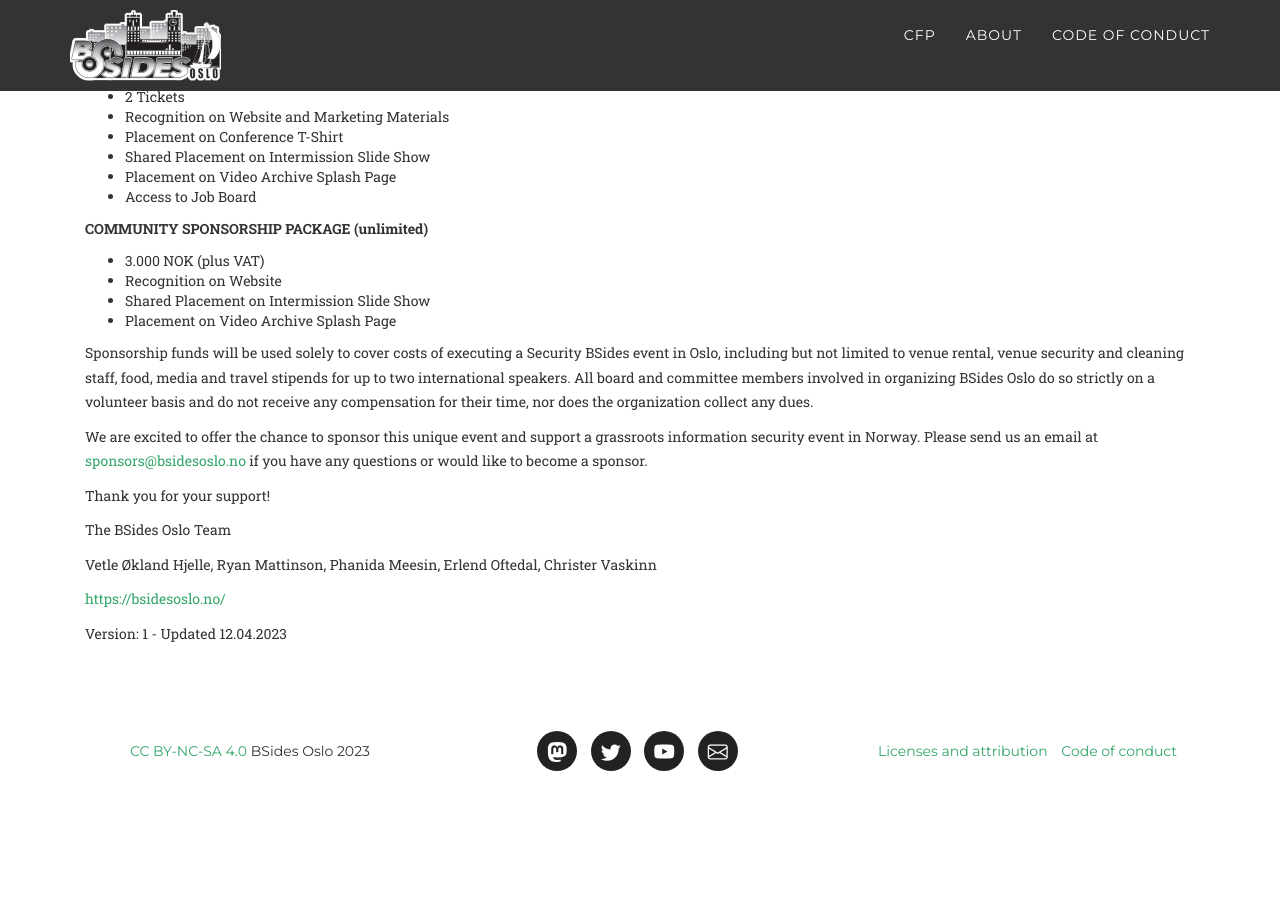
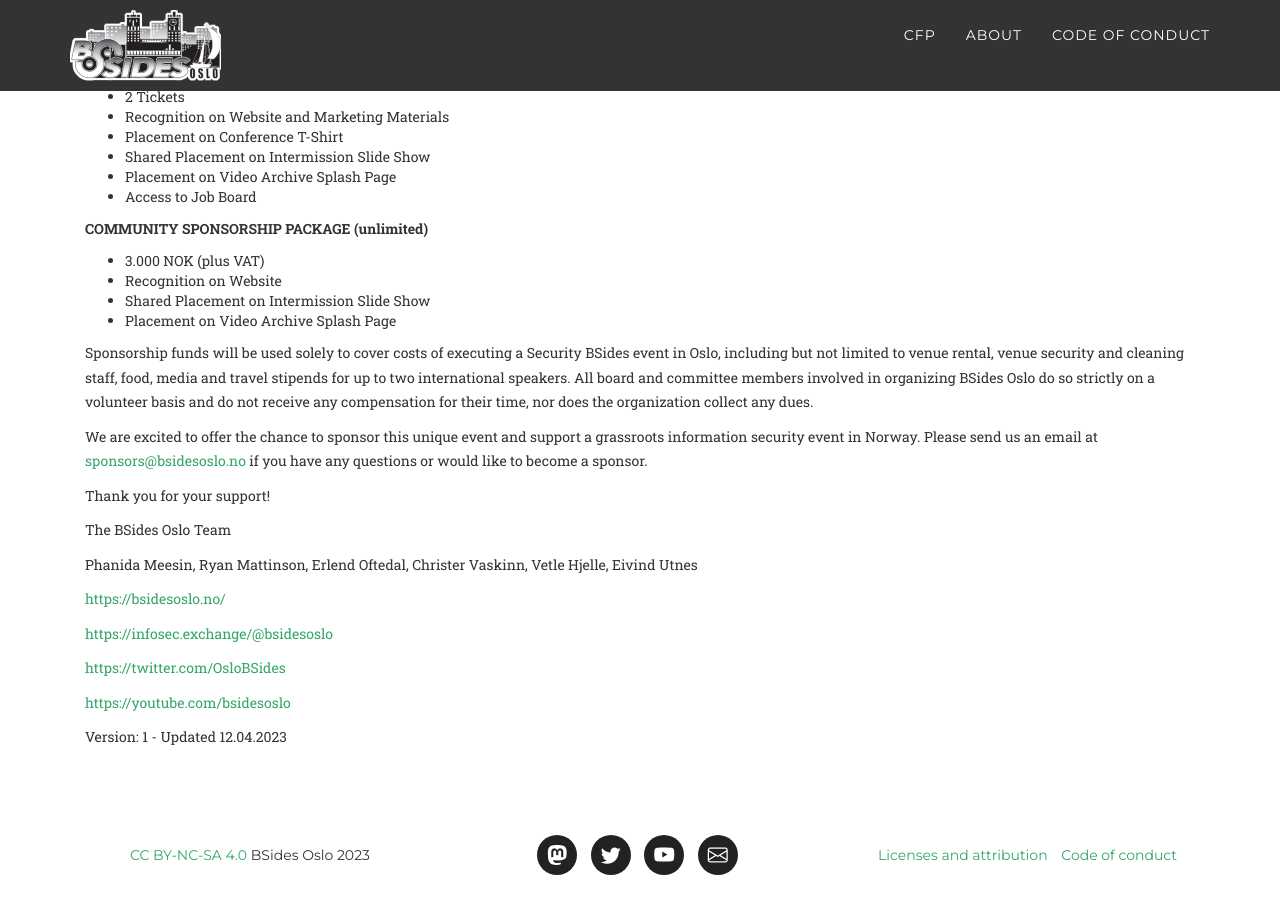
Before and after one commit to bsidesoslo/2023, a Jekyll site: the page built from pages/sponsorship_primer.md, in a window 1280 px wide and 900 px high, scrolled down 1070 px. Built offline with Jekyll 4.4.1, drawn with Linux system fonts in a browser that asks for light colours; some web fonts are replaced; before the commit the page ends 1866 px from its top, so only the background shows below that; some of the changed lines change nothing that is shown.

Commit message:
Fixed team presentation and added socials attribute

```diff
--- a/_config.yml
+++ b/_config.yml
@@ -25,10 +25,13 @@
 social:
 - title: mastodon
   url: https://infosec.exchange/@bsidesoslo
+  social: true
 - title: twitter
   url: https://twitter.com/OsloBSides
+  social: true
 - title: youtube
   url: https://youtube.com/bsidesoslo
+  social: true
 - title: envelope
   url: mailto:info@bsidesoslo.no
 
--- a/pages/sponsorship_primer.md
+++ b/pages/sponsorship_primer.md
@@ -63,7 +63,7 @@
 
 The BSides Oslo Team
 
-Vetle Økland Hjelle, Ryan Mattinson, Phanida Meesin, Erlend Oftedal, Christer Vaskinn
+{{ site.data.team.members | map: "name" | join: ", " }}
 
 [https://bsidesoslo.no/](https://bsidesoslo.no/)
 {% assign socials = site.social | where: "social", true %}
```
